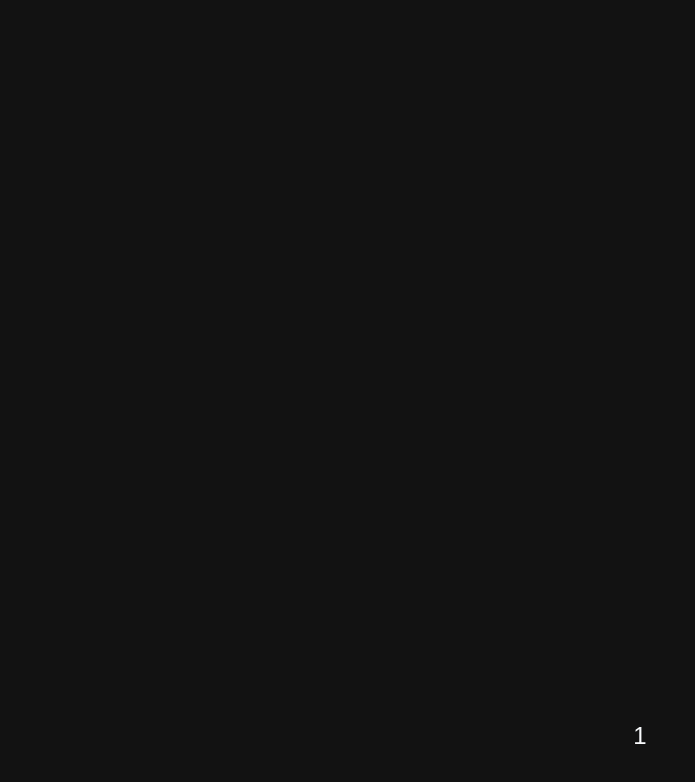
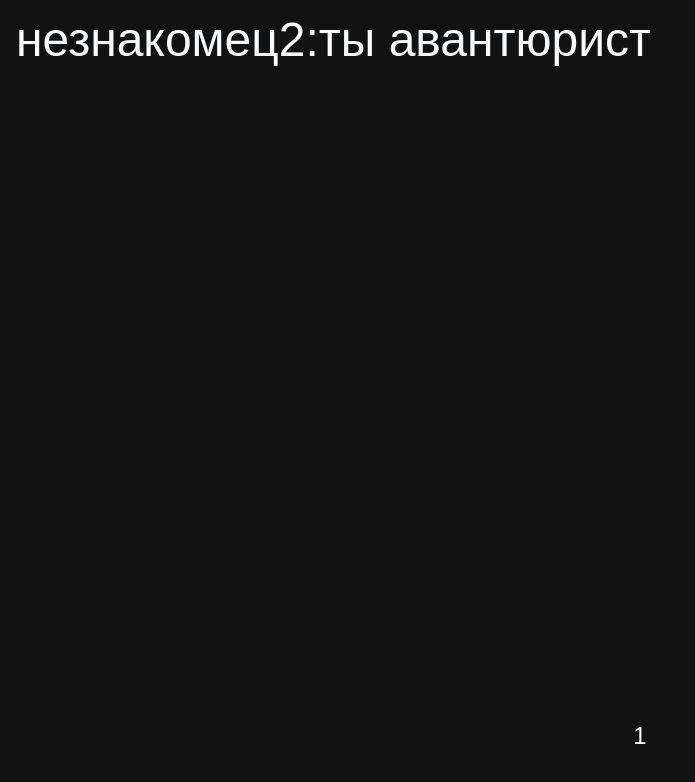
Before and after one commit to shalker760/Kray, a Next.js app: page /a-2 in a window 1280 px wide. Shown: the top 782 px of the page, without its empty margins (0-695 px from the left). Built offline with nearby package versions, Linux system fonts and the light colour scheme.

Commit message:
фикс

```diff
--- a/app/a-2/page.tsx
+++ b/app/a-2/page.tsx
@@ -10,7 +10,7 @@ export default function event1() {
     <>
       <div className='py-2 text-5xl'>
       <TypingText duration={500}>
-
+        незнакомец2:ты авантюрист
         </TypingText>
       </div>
       <div className="absolute bottom-[5%] left-[50%] translate-x-[-50%] py-2 text-2xl">
--- a/app/start/page.tsx
+++ b/app/start/page.tsx
@@ -6,6 +6,7 @@ import Inventory from '@/components/character/inventory'
 import { useRouter } from "next/navigation"
 import { Background } from "@/components/background"
 import { useLocalStorage } from "@/hooks/useLocalStorage"
+import { TypingText, Color, Shake, Blink, Bold } from '@/components/text'
 
 export default function Start() {
   const [inventory, setOpenInventory] = useState<boolean>(false)
```
